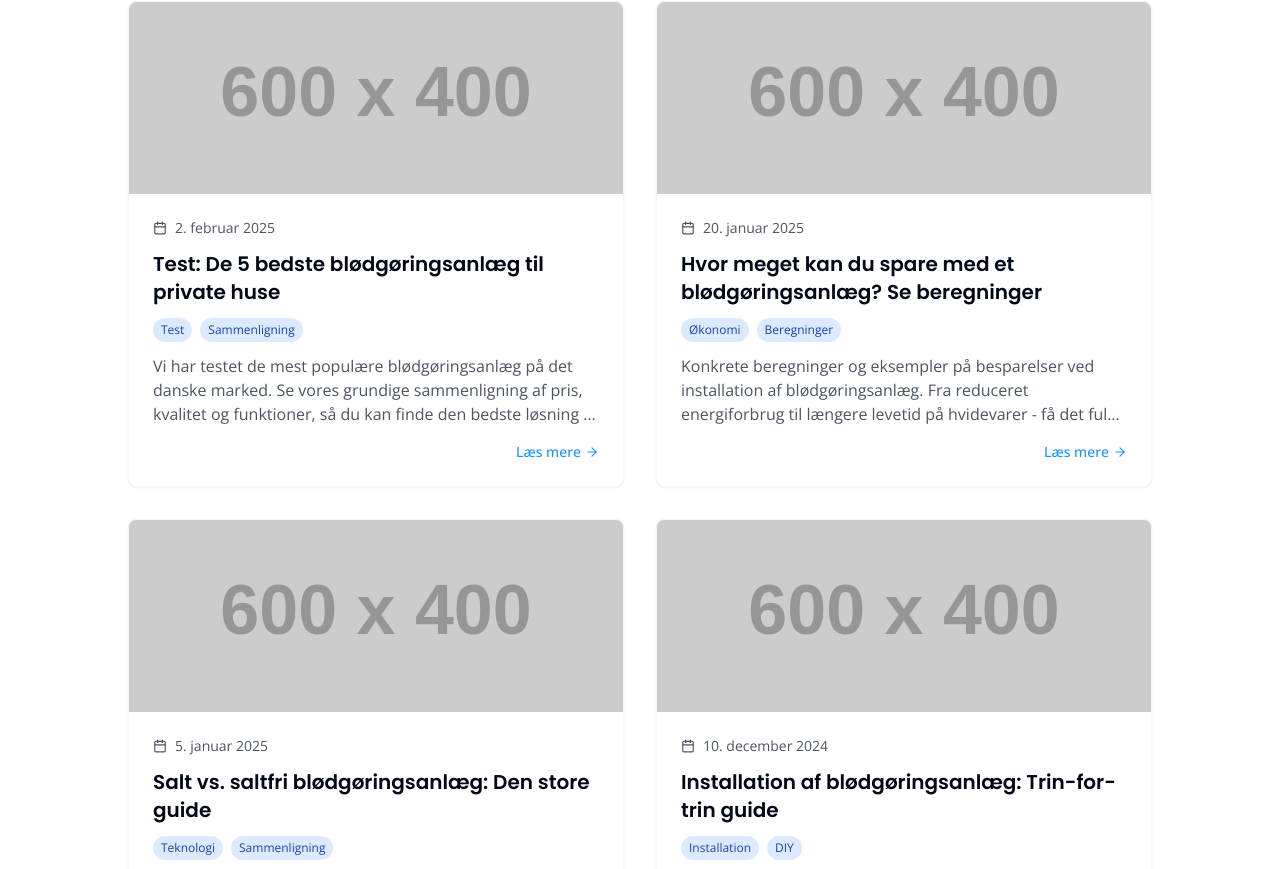
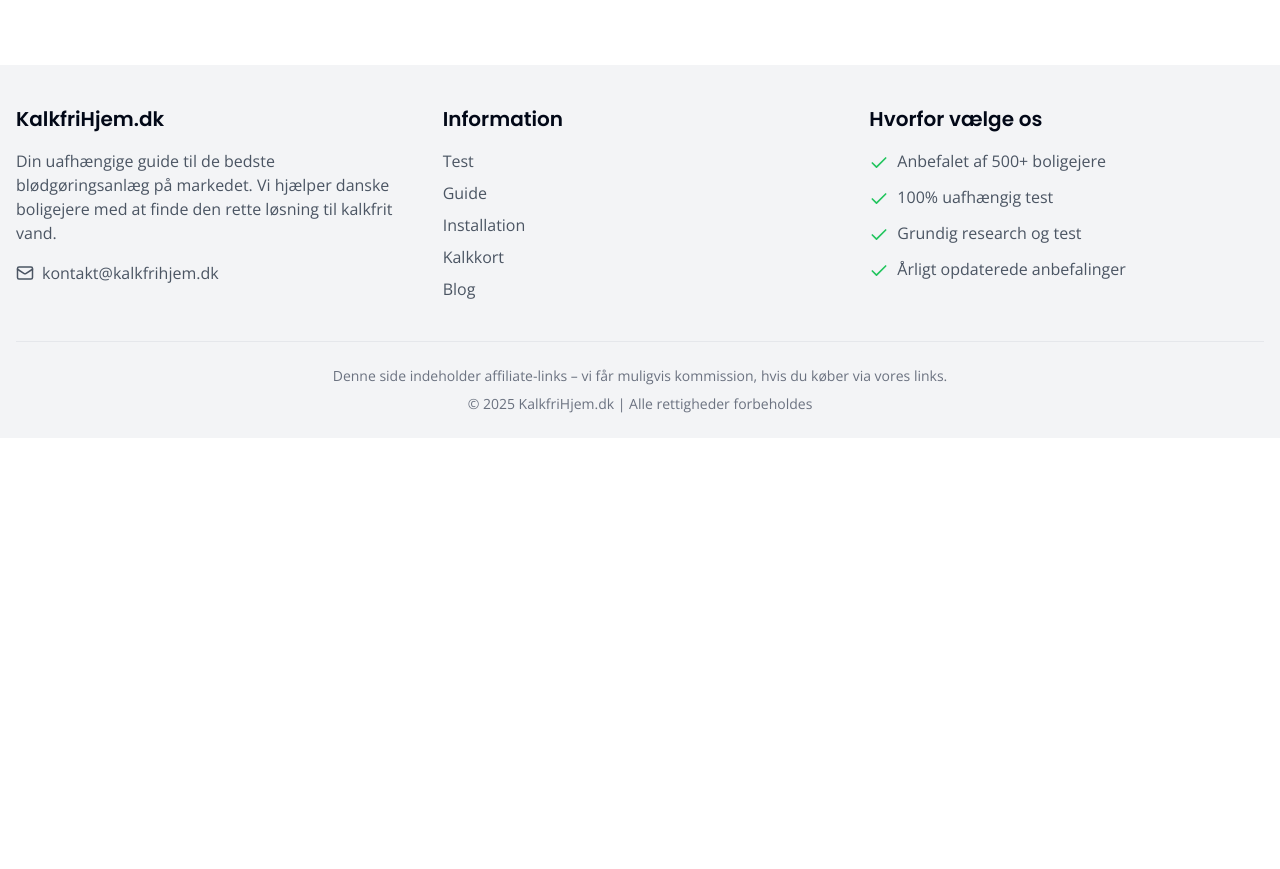
Before and after one commit to jakob041003/kalkfrihjem, a React (Vite) app: page /blog in a window 1280 px wide. Shown: the part 711-1580 px from the top of the page. After the commit the page ends 1149 px from the top, so only its background shows below. Built offline with nearby package versions, Linux system fonts and the light colour scheme.

Commit message:
Refactor: Update blog post display
Remove all blog posts except the new one.

```diff
--- a/src/App.tsx
+++ b/src/App.tsx
@@ -4,6 +4,7 @@ import { Toaster as Sonner } from "@/components/ui/sonner";
 import { TooltipProvider } from "@/components/ui/tooltip";
 import { QueryClient, QueryClientProvider } from "@tanstack/react-query";
 import { BrowserRouter, Routes, Route } from "react-router-dom";
+import { Calendar } from "lucide-react";
 
 import Header from "./components/Header";
 import Footer from "./components/Footer";
@@ -14,6 +15,7 @@ import GuidePage from "./pages/GuidePage";
 import InstallationPage from "./pages/InstallationPage";
 import KalkKortPage from "./pages/KalkKortPage";
 import BlogPage from "./pages/BlogPage";
+import BlogPostPage from "./pages/BlogPostPage";
 import NotFound from "./pages/NotFound";
 
 const queryClient = new QueryClient();
@@ -34,6 +36,7 @@ const App = () => (
               <Route path="/installation" element={<InstallationPage />} />
               <Route path="/kalk-i-danmark" element={<KalkKortPage />} />
               <Route path="/blog" element={<BlogPage />} />
+              <Route path="/blog/:slug" element={<BlogPostPage />} />
               <Route path="*" element={<NotFound />} />
             </Routes>
           </main>
--- a/src/pages/BlogPage.tsx
+++ b/src/pages/BlogPage.tsx
@@ -4,8 +4,7 @@ import { Link } from 'react-router-dom';
 import { ArrowRight, Calendar } from 'lucide-react';
 
 const BlogPage = () => {
-  const blogPosts = [
-    {
+  const blogPost = {
     id: '1',
     title: 'Guide: Sådan vælger du det bedste blødgøringsanlæg til dit hus i 2025',
     excerpt: 'Komplet guide til valg af blødgøringsanlæg. Vi gennemgår alle faktorer du skal overveje, fra husets størrelse til forskellige teknologier, så du kan træffe det bedste valg for dit hjem.',
@@ -13,44 +12,7 @@ const BlogPage = () => {
     date: '15. marts 2025',
     slug: 'guide-bedste-bloedgoeringsanlaeg-2025',
     categories: ['Købsguide', 'Produkttest']
-    },
-    {
-      id: '2',
-      title: 'Test: De 5 bedste blødgøringsanlæg til private huse',
-      excerpt: 'Vi har testet de mest populære blødgøringsanlæg på det danske marked. Se vores grundige sammenligning af pris, kvalitet og funktioner, så du kan finde den bedste løsning til dit hjem.',
-      image: 'https://via.placeholder.com/600x400',
-      date: '2. februar 2025',
-      slug: 'test-5-bedste-bloedgoeringsanlaeg',
-      categories: ['Test', 'Sammenligning']
-    },
-    {
-      id: '3',
-      title: 'Hvor meget kan du spare med et blødgøringsanlæg? Se beregninger',
-      excerpt: 'Konkrete beregninger og eksempler på besparelser ved installation af blødgøringsanlæg. Fra reduceret energiforbrug til længere levetid på hvidevarer - få det fulde økonomiske overblik.',
-      image: 'https://via.placeholder.com/600x400',
-      date: '20. januar 2025',
-      slug: 'besparelser-bloedgoeringsanlaeg-beregninger',
-      categories: ['Økonomi', 'Beregninger']
-    },
-    {
-      id: '4',
-      title: 'Salt vs. saltfri blødgøringsanlæg: Den store guide',
-      excerpt: 'Grundig sammenligning af traditionelle saltbaserede anlæg og moderne saltfri alternativer. Fordele, ulemper og hvilket system der passer bedst til forskellige typer huse.',
-      image: 'https://via.placeholder.com/600x400',
-      date: '5. januar 2025',
-      slug: 'salt-vs-saltfri-bloedgoeringsanlaeg',
-      categories: ['Teknologi', 'Sammenligning']
-    },
-    {
-      id: '5',
-      title: 'Installation af blødgøringsanlæg: Trin-for-trin guide',
-      excerpt: 'Alt du skal vide om installation af blødgøringsanlæg i dit hus. Fra placering og krav til VVS-arbejde og tilslutning. Få den komplette vejledning her.',
-      image: 'https://via.placeholder.com/600x400',
-      date: '10. december 2024',
-      slug: 'installation-bloedgoeringsanlaeg-guide',
-      categories: ['Installation', 'DIY']
-    }
-  ];
+  };
 
   return (
     <div className="pt-24 pb-16">
@@ -66,14 +28,13 @@ const BlogPage = () => {
             </p>
           </div>
 
-          {/* Featured post */}
           <div className="mb-12">
             <div className="bg-white rounded-lg overflow-hidden shadow-md">
               <div className="md:flex">
                 <div className="md:w-1/2">
                   <img
-                    src={blogPosts[0].image}
-                    alt={blogPosts[0].title}
+                    src={blogPost.image}
+                    alt={blogPost.title}
                     className="w-full h-full object-cover"
                   />
                 </div>
@@ -81,15 +42,15 @@ const BlogPage = () => {
                 <div className="md:w-1/2 p-6 md:p-8">
                   <div className="flex items-center text-gray-600 text-sm mb-3">
                     <Calendar size={16} className="mr-2" />
-                    <span>{blogPosts[0].date}</span>
+                    <span>{blogPost.date}</span>
                   </div>
 
                   <h2 className="text-2xl font-poppins font-semibold mb-4">
-                    {blogPosts[0].title}
+                    {blogPost.title}
                   </h2>
 
                   <div className="mb-4 flex space-x-2">
-                    {blogPosts[0].categories.map((category, index) => (
+                    {blogPost.categories.map((category, index) => (
                       <span
                         key={index}
                         className="bg-blue-100 text-blue-800 text-xs px-2 py-1 rounded-full"
@@ -100,12 +61,12 @@ const BlogPage = () => {
                   </div>
 
                   <p className="text-gray-600 mb-6">
-                    {blogPosts[0].excerpt}
+                    {blogPost.excerpt}
                   </p>
 
                   <div className="flex items-center justify-end">
                     <Link
-                      to={`/blog/${blogPosts[0].slug}`}
+                      to={`/blog/${blogPost.slug}`}
                       className="text-primary font-medium hover:underline flex items-center"
                     >
                       Læs mere <ArrowRight size={16} className="ml-1" />
@@ -115,54 +76,6 @@ const BlogPage = () => {
               </div>
             </div>
           </div>
-
-          {/* Blog posts grid */}
-          <div className="grid grid-cols-1 md:grid-cols-2 gap-8">
-            {blogPosts.slice(1).map(post => (
-              <div key={post.id} className="bg-white rounded-lg overflow-hidden shadow-sm border border-gray-100">
-                <img
-                  src={post.image}
-                  alt={post.title}
-                  className="w-full h-48 object-cover"
-                />
-
-                <div className="p-6">
-                  <div className="flex items-center text-gray-600 text-sm mb-3">
-                    <Calendar size={14} className="mr-2" />
-                    <span>{post.date}</span>
-                  </div>
-
-                  <h3 className="text-xl font-poppins font-semibold mb-3">
-                    {post.title}
-                  </h3>
-
-                  <div className="mb-3 flex space-x-2">
-                    {post.categories.map((category, index) => (
-                      <span
-                        key={index}
-                        className="bg-blue-100 text-blue-800 text-xs px-2 py-1 rounded-full"
-                      >
-                        {category}
-                      </span>
-                    ))}
-                  </div>
-
-                  <p className="text-gray-600 line-clamp-3 mb-4">
-                    {post.excerpt}
-                  </p>
-
-                  <div className="flex items-center justify-end">
-                    <Link
-                      to={`/blog/${post.slug}`}
-                      className="text-primary font-medium hover:underline flex items-center text-sm"
-                    >
-                      Læs mere <ArrowRight size={14} className="ml-1" />
-                    </Link>
-                  </div>
-                </div>
-              </div>
-            ))}
-          </div>
         </div>
       </div>
     </div>
--- /dev/null
+++ b/src/pages/BlogPostPage.tsx
@@ -0,0 +1,96 @@
+
+import React from 'react';
+import { useParams } from 'react-router-dom';
+
+const BlogPostPage = () => {
+  const { slug } = useParams();
+
+  const blogPost = {
+    title: 'Guide: Sådan vælger du det bedste blødgøringsanlæg til dit hus i 2025',
+    date: '15. marts 2025',
+    content: `
+      <h2>Introduktion</h2>
+      <p>At vælge det rigtige blødgøringsanlæg til dit hjem er en vigtig beslutning, der kan have stor betydning for både din dagligdag og din økonomi. I denne omfattende guide gennemgår vi alle de vigtige faktorer, du skal overveje, når du skal vælge det bedste blødgøringsanlæg til dit hus.</p>
+
+      <h2>Faktorer at overveje ved valg af blødgøringsanlæg</h2>
+
+      <h3>1. Husets størrelse og vandforbrug</h3>
+      <p>Dit vandforbrug og husets størrelse er afgørende faktorer for valg af anlæg. Et for lille anlæg vil ikke kunne følge med, mens et for stort anlæg vil være en unødig omkostning.</p>
+
+      <h3>2. Vandets hårdhed i dit område</h3>
+      <p>Jo hårdere vand, des mere effektivt skal anlægget være. Tjek vandets hårdhed i dit område, før du vælger anlæg.</p>
+
+      <h3>3. Teknologivalg: Salt vs. Saltfri</h3>
+      <p>Der findes både traditionelle saltbaserede anlæg og moderne saltfri alternativer. Hver type har sine fordele og ulemper, som du bør kende til.</p>
+
+      <h3>4. Installationskrav</h3>
+      <p>Undersøg installationskravene og om dit hus er forberedt til den type anlæg, du overvejer. Nogle anlæg kræver mere plads eller særlige tilslutningsmuligheder.</p>
+
+      <h3>5. Driftsomkostninger</h3>
+      <p>Se på de løbende omkostninger til drift, vedligeholdelse og eventuelle forbrugsstoffer som salt eller filtre.</p>
+
+      <h2>Anbefalede anlæg til forskellige hustyper</h2>
+      <p>Forskellige hustyper har forskellige behov. Her er vores anbefalinger baseret på husstørrelse:</p>
+
+      <h3>Små huse (op til 140m²)</h3>
+      <ul>
+        <li>Kompakte anlæg med kapacitet op til 2,5 m³/time</li>
+        <li>Fokus på energieffektivitet</li>
+        <li>Pladsbesparende design</li>
+      </ul>
+
+      <h3>Mellemstore huse (140-200m²)</h3>
+      <ul>
+        <li>Anlæg med kapacitet på 2,5-3,5 m³/time</li>
+        <li>God balance mellem pris og ydelse</li>
+        <li>Mulighed for app-styring</li>
+      </ul>
+
+      <h3>Store huse (over 200m²)</h3>
+      <ul>
+        <li>Højtydende anlæg med kapacitet over 3,5 m³/time</li>
+        <li>Avancerede styremuligheder</li>
+        <li>Indbygget vandanalyse</li>
+      </ul>
+
+      <h2>Konklusion</h2>
+      <p>Valget af det rette blødgøringsanlæg afhænger af mange faktorer. Ved at overveje ovenstående punkter og matche dem med dit behov, kan du træffe et velovervejet valg, der giver dig den bedste løsning for dit hjem.</p>
+    `,
+    categories: ['Købsguide', 'Produkttest']
+  };
+
+  return (
+    <div className="pt-24 pb-16">
+      <div className="container mx-auto px-4">
+        <div className="max-w-3xl mx-auto">
+          <div className="mb-8">
+            <h1 className="text-3xl md:text-4xl font-poppins font-bold mb-4">
+              {blogPost.title}
+            </h1>
+            <div className="flex items-center text-gray-600 mb-4">
+              <Calendar size={16} className="mr-2" />
+              <span>{blogPost.date}</span>
+            </div>
+            <div className="flex gap-2 mb-6">
+              {blogPost.categories.map((category, index) => (
+                <span
+                  key={index}
+                  className="bg-blue-100 text-blue-800 text-sm px-3 py-1 rounded-full"
+                >
+                  {category}
+                </span>
+              ))}
+            </div>
+          </div>
+
+          <div
+            className="prose prose-lg max-w-none"
+            dangerouslySetInnerHTML={{ __html: blogPost.content }}
+          />
+        </div>
+      </div>
+    </div>
+  );
+};
+
+export default BlogPostPage;
```
Lines whose indentation alone changed are shown as unchanged.
